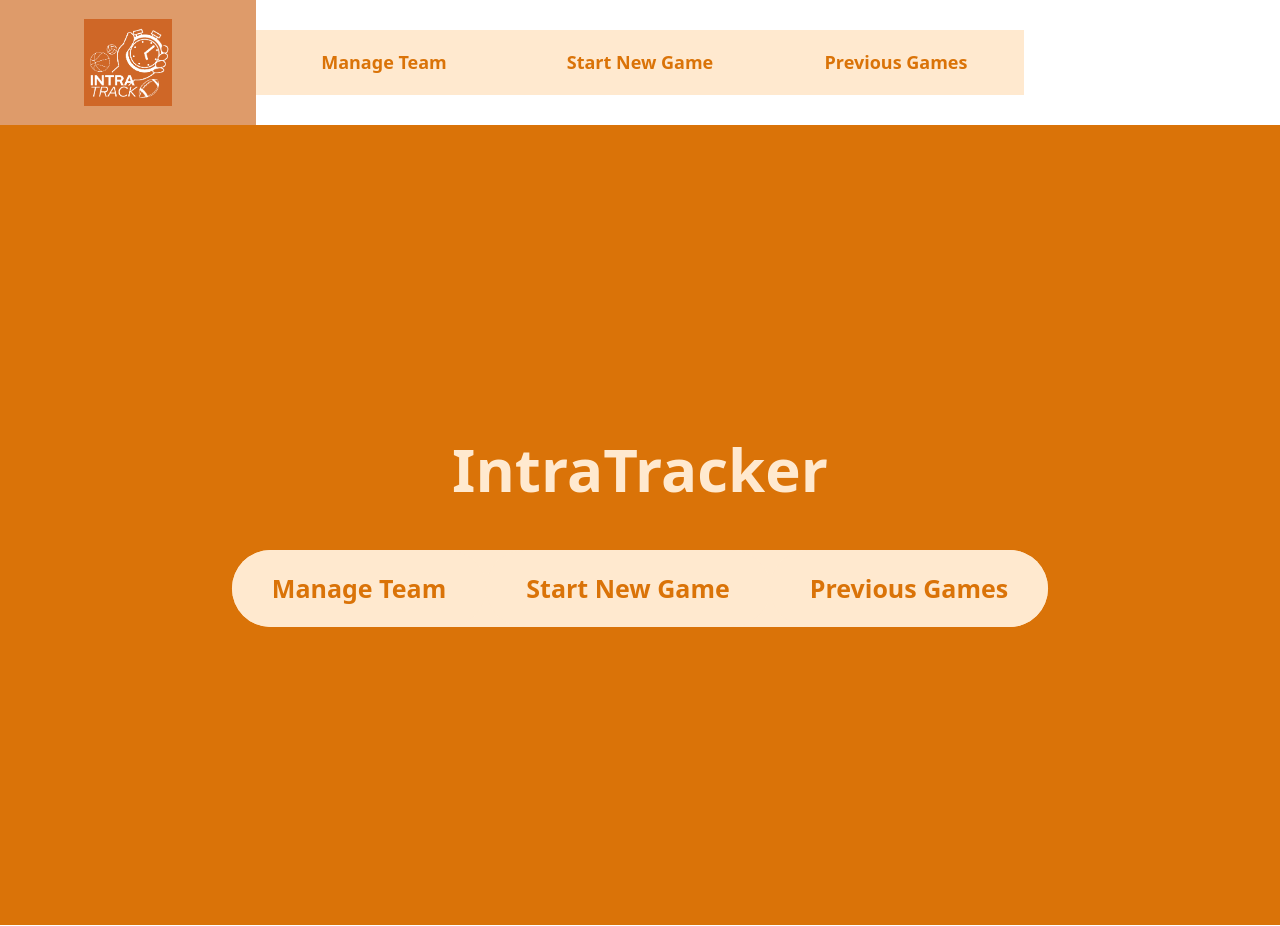
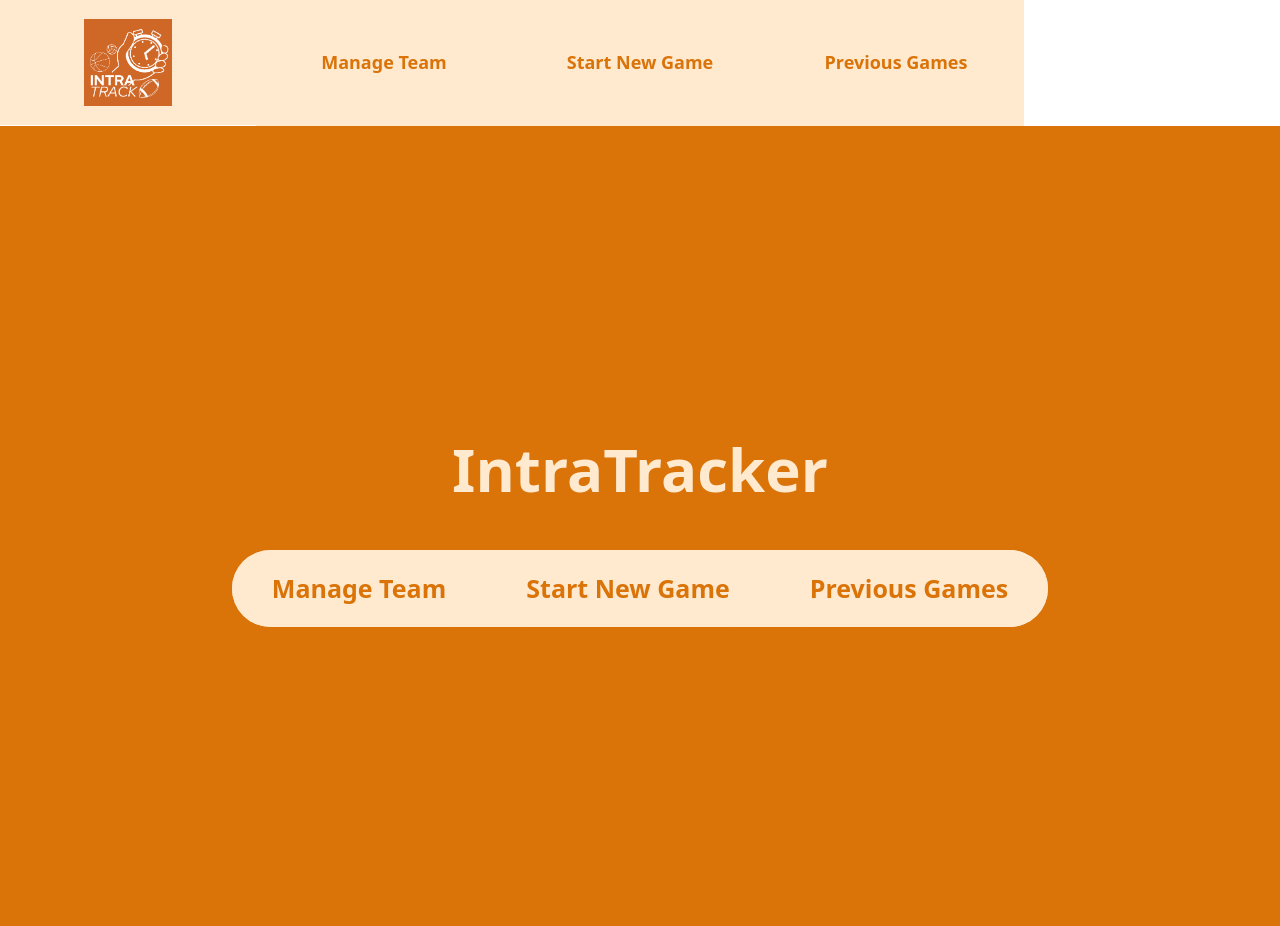
Before and after one commit to rheajshah/IntraTracker, a React (Create React App) app: page / in a window 1280 px wide. Built offline with nearby package versions, Linux system fonts and the light colour scheme.

Commit message:
confused w navbar

```diff
--- a/src/Navbar.css
+++ b/src/Navbar.css
@@ -1,21 +1,6 @@
 .nav-logo {
     max-width: 40%;
     max-height: 40%;
-}
-
-.nav-container a:hover {
-    color: #f1e1cf;
-    background-color: #de9b6a;
-    transition: color .15s ease-in-out, background-color .15s ease-in-out;
-}
-
-.nav-container a {
-    color: #DA7308;
-    background-color: #FFE9CF;
-    font-size: 18px;
-    font-weight: bold;
-    padding: 1.5vw;
-
 }
 
 .nav {
@@ -27,6 +12,24 @@
     padding: 0;
     margin: 0;
     z-index: 9999;
+}
+
+.nav-container a {
+    color: #DA7308;
+    background-color: #FFE9CF;
+    font-size: 18px;
+    font-weight: bold;
+    padding: 1.5vw;
+}
+
+.nav-container a:hover {
+    color: #f1e1cf;
+    background-color: #de9b6a;
+    transition: color .15s ease-in-out, background-color .15s ease-in-out;
+}
+
+.word-links a{
+    padding: 3.85vw;
 }
 
 .navbar-collapse {
--- a/src/Navbar.js
+++ b/src/Navbar.js
@@ -15,7 +15,7 @@ export default function NavbarComponent() {
       </Navbar.Brand>
       <Navbar.Toggle aria-controls="basic-navbar-nav" />
       <Navbar.Collapse id="basic-navbar-nav">
-        <Nav className="me-auto nav">
+        <Nav className="me-auto nav word-links">
           {/* Use Link component for navigation */}
           <Nav.Link as={Link} to="/team">Manage Team</Nav.Link>
           <Nav.Link as={Link} to="/timer">Start New Game</Nav.Link>
```
